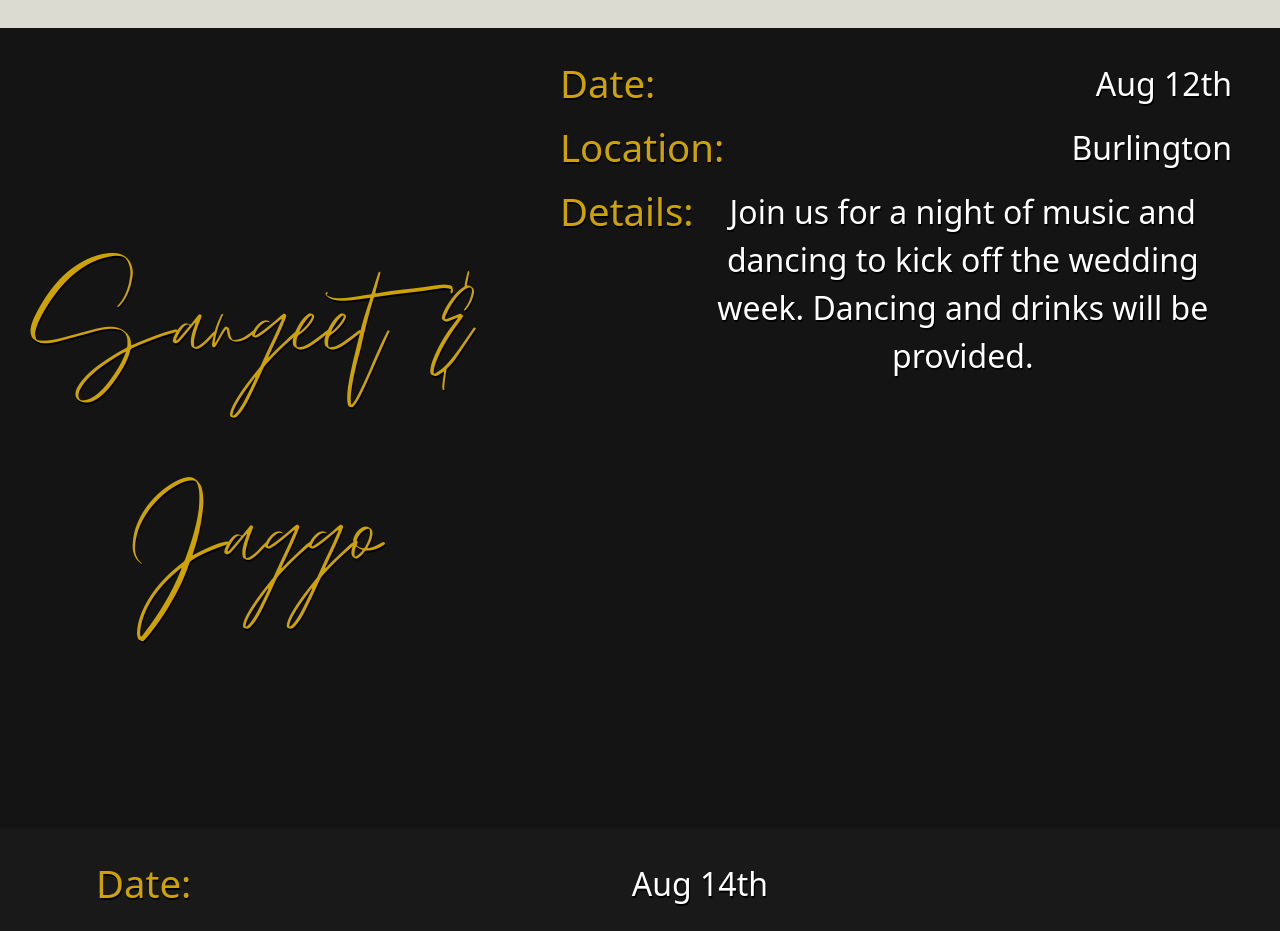
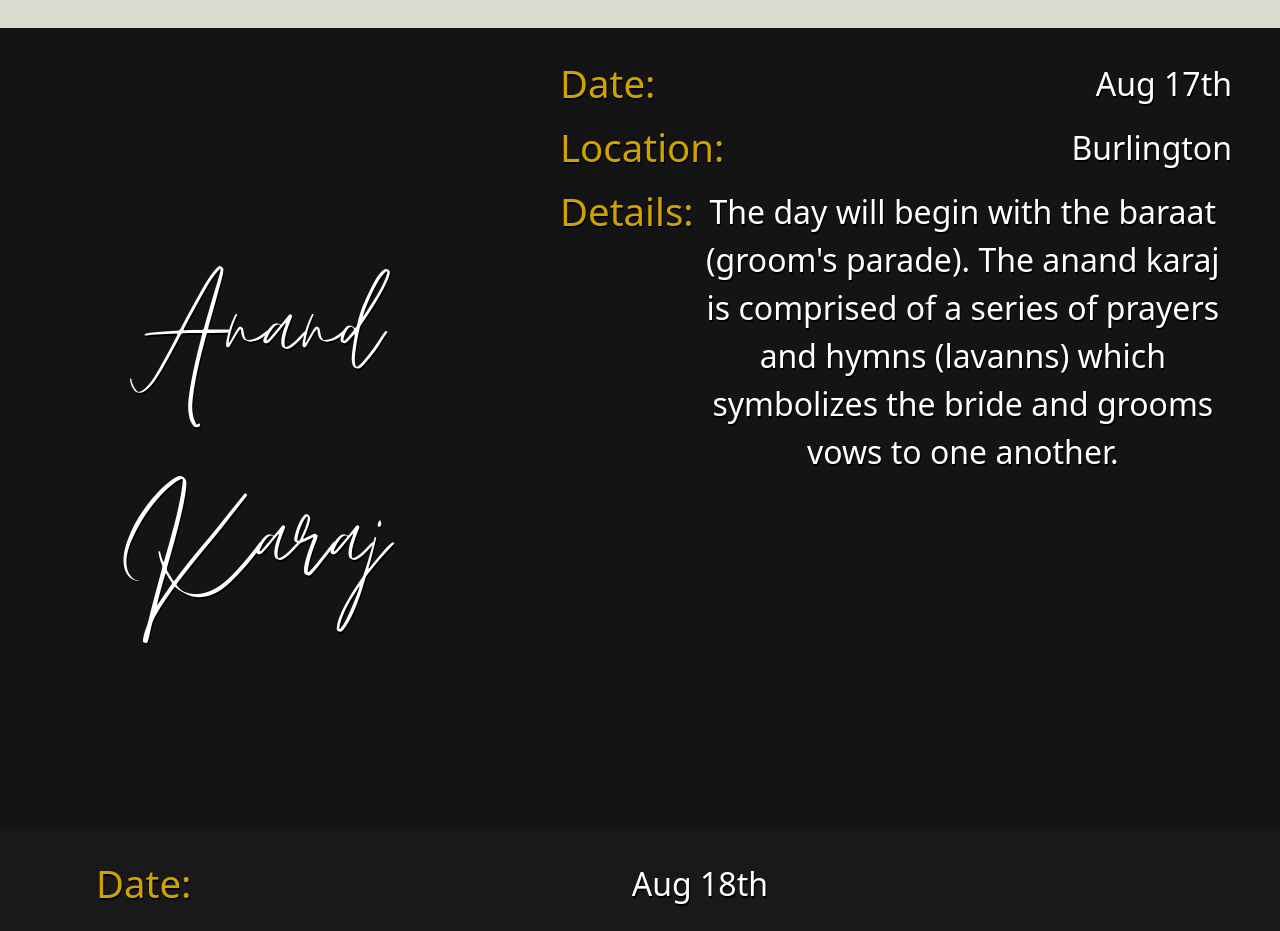
Before and after one commit to MichaelSault/TanyaWeddingWebsite, a React (Vite) app: page / in a window 1280 px wide. Shown: the part 1460-2391 px from the top of the page. Built offline with nearby package versions, Linux system fonts and the light colour scheme.

Commit message:
front-end design changes

```diff
--- a/src/App.css
+++ b/src/App.css
@@ -43,7 +43,7 @@ body {
 h1 {
   font-size: 25vw;
   font-family: 'Emitha-Script';
-  color: #CEA300;
+  color: hwb(0 100% 0%);
   text-shadow: 1px 2px 0 #000;
   padding-top: .2em;
 }
--- a/src/components/eventBanner.component.jsx
+++ b/src/components/eventBanner.component.jsx
@@ -16,7 +16,7 @@ const EventBanner = forwardRef(
 
   return (
     <>
-      <div className='EventHeader' width='100%'>
+      <div className='EventHeader'>
         <div className='eventName'>
             <h1 id='eventTitle'>{event}</h1>
         </div>
--- a/src/components/eventBannerMirror.component.jsx
+++ b/src/components/eventBannerMirror.component.jsx
@@ -16,7 +16,7 @@ const EventBannerMirror = forwardRef(
 
   return (
     <>
-      <div className='EventHeaderMirror' height='100%' width='100%'>
+      <div className='EventHeaderMirror' height='100%'>
       <div className='eventDetails'>
             <div className='eventRowLeft'><h3 id='eventText'>Date: </h3><p id='eventTextinfo'>{date}</p></div>
             <div className='eventRowLeft'><h3 id='eventText'>Location: </h3><p id='eventTextinfo'>{location}</p></div>
--- a/src/components/home.component.jsx
+++ b/src/components/home.component.jsx
@@ -19,11 +19,6 @@ function Home() {
           <EngagementCarosel />
 
         </div>
-
-          <EventBanner event={'Sangeet & Jaggo'} date={'Aug 12th'} location={'Burlington'} details={"Join us for a night of music and dancing to kick off the wedding week. Dancing and drinks will be provided."}/>
-          <EventBannerMirror event={'Maiyan'} date={'Aug 14th'} location={'Burlington'} details={"A paste of haldi (turmeric) is applied to the bride and groom's body before the wedding. Haldi is used to cleanse and purify the body. Guests will also have the opportunity to have mendhi (henna) applied to one hand. Dinner will be provided."}/>
-          <EventBanner event={'Mendhi'} date={'Aug 15th'} location={'Burlington'} details={"During this event, the bride gets intricate henna paste designs painted onto her hands and feet. The bride is surrounded by her female friends and family who celebrate through song and dance. Snacks provided."}/>
-          <EventBannerMirror event={'Choora'} date={'Aug 16th'} location={'Burlington'} details={"The bride's maternal uncles and aunts perform the Choora ceremony. The Choora are bangles worn by the bride for 40 days to bring luck to the newlywed couple. Kaleeras are tied by the bride's cousins and close friends to provide best wishes to the bride."}/>
           <EventBanner event={'Anand Karaj'} date={'Aug 17th'} location={'Burlington'} details={"The day will begin with the baraat (groom's parade). The anand karaj is comprised of a series of prayers and hymns (lavanns) which symbolizes the bride and grooms vows to one another."}/>
           <EventBannerMirror event={'Civil Ceremony'} date={'Aug 18th'} location={'Burlington'} details={"The civil wedding ceremony will take place followed by cocktail hour, dinner and dancing to celebrate the final day of the wedding week."}/>
     </>
```
